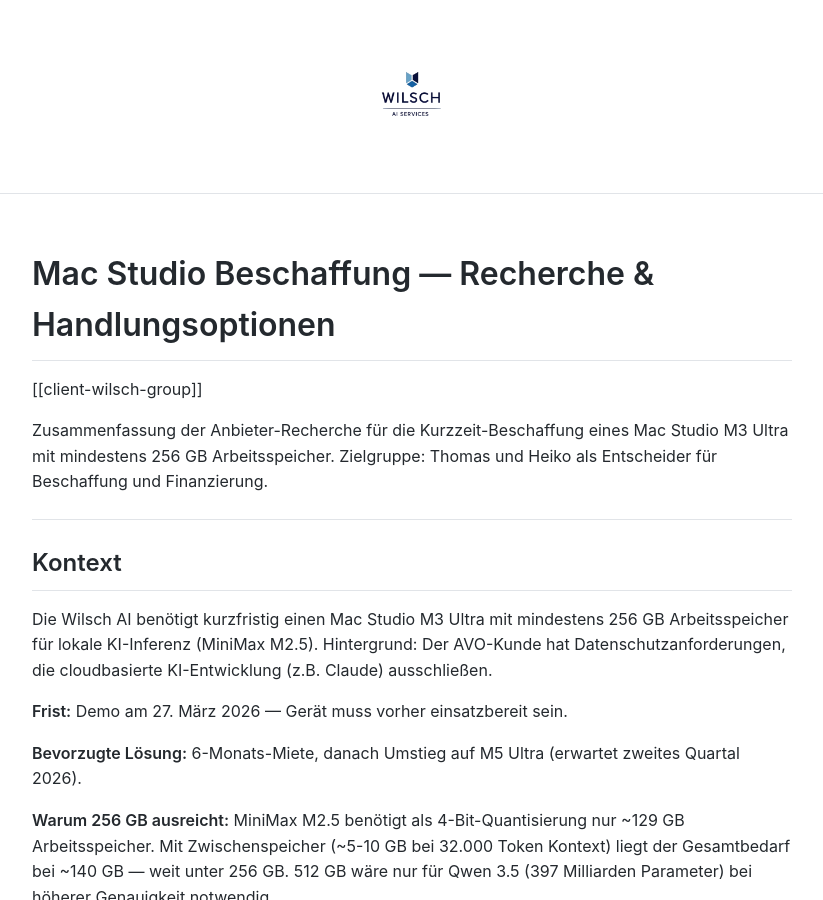
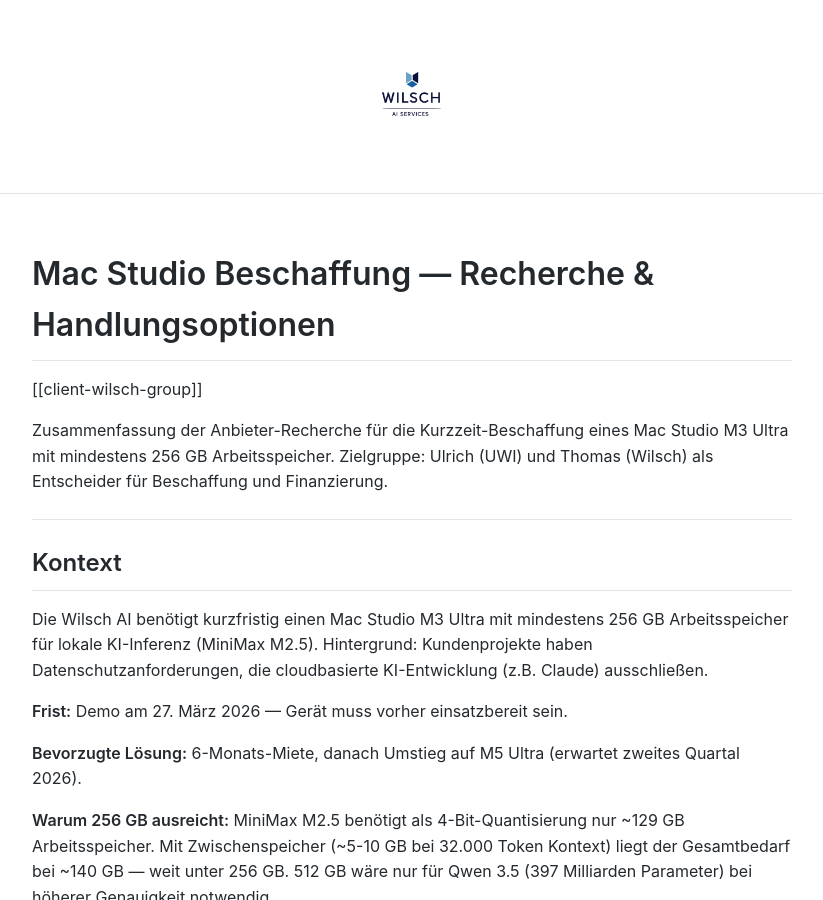
Before and after one commit to MariusWilsch/public-wilsch-ai-pages, a Jekyll site: the page built from project/wilsch-group/mac-studio-beschaffung-recherche-2026-02.md, in a window 1280 px wide and 900 px high. Shown: the whole window, without its empty margins (228-1051 px from the left). Built offline with Jekyll 4.4.1, drawn with Linux system fonts in a browser that asks for light colours; our own code applies the rules of GitHub Pages for plain Markdown files.

Commit message:
Sync from hippocampus 2026-02-27

```diff
--- a/project/wilsch-group/mac-studio-beschaffung-recherche-2026-02.md
+++ b/project/wilsch-group/mac-studio-beschaffung-recherche-2026-02.md
@@ -5,13 +5,13 @@ publish: true
 # Mac Studio Beschaffung — Recherche & Handlungsoptionen
 [[client-wilsch-group]]
 
-Zusammenfassung der Anbieter-Recherche für die Kurzzeit-Beschaffung eines Mac Studio M3 Ultra mit mindestens 256 GB Arbeitsspeicher. Zielgruppe: Thomas und Heiko als Entscheider für Beschaffung und Finanzierung.
+Zusammenfassung der Anbieter-Recherche für die Kurzzeit-Beschaffung eines Mac Studio M3 Ultra mit mindestens 256 GB Arbeitsspeicher. Zielgruppe: Ulrich (UWI) und Thomas (Wilsch) als Entscheider für Beschaffung und Finanzierung.
 
 ---
 
 ## Kontext
 
-Die Wilsch AI benötigt kurzfristig einen Mac Studio M3 Ultra mit mindestens 256 GB Arbeitsspeicher für lokale KI-Inferenz (MiniMax M2.5). Hintergrund: Der AVO-Kunde hat Datenschutzanforderungen, die cloudbasierte KI-Entwicklung (z.B. Claude) ausschließen.
+Die Wilsch AI benötigt kurzfristig einen Mac Studio M3 Ultra mit mindestens 256 GB Arbeitsspeicher für lokale KI-Inferenz (MiniMax M2.5). Hintergrund: Kundenprojekte haben Datenschutzanforderungen, die cloudbasierte KI-Entwicklung (z.B. Claude) ausschließen.
 
 **Frist:** Demo am 27. März 2026 — Gerät muss vorher einsatzbereit sein.
 
```
